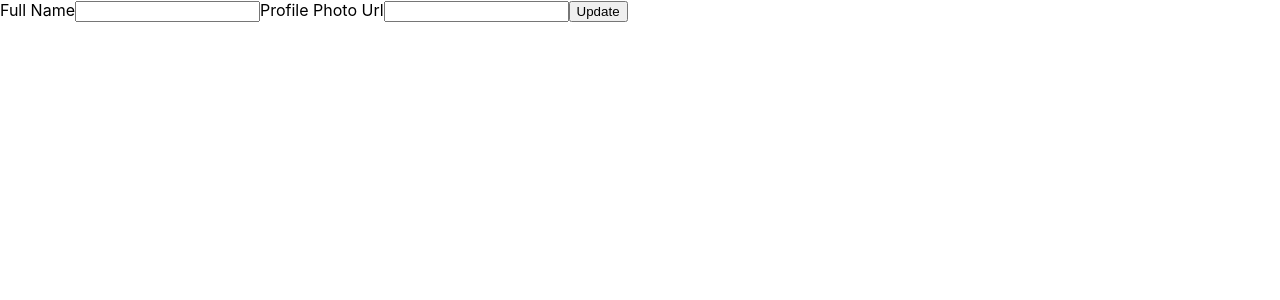
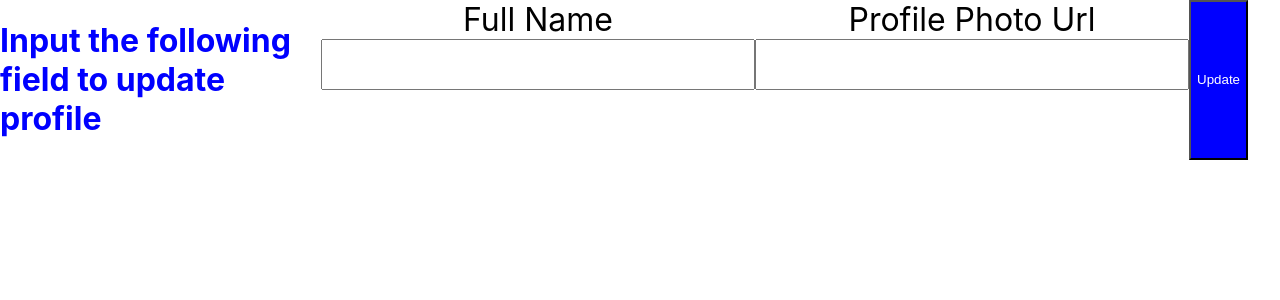
Before and after one commit to SanOP360/ExpenseTrackerApp, a React (Create React App) app: page /Profile in a window 1280 px wide. Shown: the top 300 px of the page. Built offline with nearby package versions, Linux system fonts and the light colour scheme; no server answers.

Commit message:
added get data

```diff
--- a/src/App.js
+++ b/src/App.js
@@ -2,9 +2,11 @@ import AuthForm from "./components/AuthForm";
 import { Routes, Route } from "react-router-dom";
 import Home from "./components/pages/Home";
 import Profile from "./components/pages/profileForm";
+import { AuthProvider } from "./components/store/AuthContext";
 
 function App() {
   return (
+    <AuthProvider>
       <div className="App">
         <Routes>
           <Route path="/Home" element={<Home />} />
@@ -12,6 +14,7 @@ function App() {
           <Route path="/Profile" element={<Profile />} />
         </Routes>
       </div>
+    </AuthProvider>
   );
 }
 
--- a/src/components/AuthForm.js
+++ b/src/components/AuthForm.js
@@ -1,6 +1,7 @@
-import React,{useState,useRef} from 'react'
+import React,{useState,useRef, useContext} from 'react'
 import { useNavigate } from 'react-router-dom';
 import classes from "./AuthForm.module.css";
+import AuthContext from './store/AuthContext';
 const AuthForm=()=>{
 
      const [isLoading, setIsLoading] = useState(false);
@@ -8,6 +9,7 @@ const AuthForm=()=>{
      const passwordInputRef = useRef();
      const navigate=useNavigate();
      const [isLogin,setIsLogin]=useState(false);
+     const ctx =useContext(AuthContext)
      const trigeractions=()=>{
         if(isLogin===false){
             setIsLogin(true);
@@ -54,6 +56,7 @@ const AuthForm=()=>{
          const data = await response.json();
          console.log('successfully created an account');
          console.log(data.idToken);
+         ctx.login(data.idToken)
          navigate('/Home')
 
 
--- a/src/components/pages/Profile.css
+++ b/src/components/pages/Profile.css
@@ -1,12 +1,72 @@
 .HereBtn{
     color:Green;
+    background-color: transparent;
+    font-size: 2rem;
+    border:none;cursor: pointer;
+
+}
+.HereBtn:hover{
+    color:rgba(0, 128, 0, 0.83);
+    font-size: 2.1rem;
+    border-bottom: 8px solid green;
 }
 
 .Home{
+    width: 100%;
     display: flex;
     flex-direction: column;
+    justify-content: center;
+
+}
+.Home h1{
+    text-align: center;
+}
+
+.Home section{
+    text-align: center;
 }
 
 .Home section p{
     font-size: 2rem;
 }
+
+/* Profile */
+
+
+.profileUpdataForm{
+    display: flex;
+    justify-content: space-between;
+
+}
+.profileUpdataForm h1{
+    color:blue;
+}
+
+
+
+.labelInput{
+    display: flex;
+    flex-direction: column;
+    align-items: center;
+}
+
+.labelInput label{
+    font-size: 2rem;
+}
+
+.labelInput input{
+    font-size: 2rem;
+    padding: 5px;
+}
+
+.profileUpdataForm button{
+    /* justify-content: center; */
+    background-color: blue;
+    /* height: 2rem; */
+    width: auto;
+    color:black;
+    color:white;
+    margin-right:2rem ;
+    cursor:pointer;
+
+}
--- a/src/components/pages/profileForm.js
+++ b/src/components/pages/profileForm.js
@@ -1,9 +1,51 @@
-import React, { useRef, useState } from "react";
+import React, { useRef, useState, useEffect, useContext } from "react";
+import "./Profile.css";
+import AuthContext from "../store/AuthContext";
 
 const Profile = () => {
-  const [isLoading, setIsLoading] = useState(false);
+  const [isLoading, setIsLoading] = useState(true);
   const nameInputRef = useRef();
   const photoInputRef = useRef();
+  const ctx = useContext(AuthContext);
+
+  useEffect(() => {
+
+    const fetchUserData = async () => {
+      const idToken = ctx.idToken;
+
+      try {
+        const response = await fetch(
+          `https://identitytoolkit.googleapis.com/v1/accounts:lookup?key=AIzaSyBOFTxkAWbMMSRNoWMlUi2BL2_lBXrV37A`, // Replace [API_KEY] with your API key
+          {
+            method: "POST",
+            body: JSON.stringify({
+              idToken,
+            }),
+            headers: {
+              "Content-type": "application/json",
+            },
+          }
+        );
+
+        if (!response.ok) {
+          const data = await response.json();
+          throw new Error(data.error?.message || "Failed to fetch user data");
+        }
+
+        const data = await response.json();
+        const userData = data.users[0];
+
+        nameInputRef.current.value = userData.displayName || "";
+        photoInputRef.current.value = userData.photoUrl || "";
+      } catch (err) {
+        alert(err.message);
+      } finally {
+        setIsLoading(false);
+      }
+    };
+
+    fetchUserData();
+  }, [ctx.idToken]);
 
   const submitHandler = async (e) => {
     e.preventDefault();
@@ -11,14 +53,16 @@ const Profile = () => {
     const enteredProfilePhotoUrl = photoInputRef.current.value;
 
     try {
+      const idToken = ctx.idToken;
+
       const response = await fetch(
-        "https://identitytoolkit.googleapis.com/v1/accounts:update?key=AIzaSyBOFTxkAWbMMSRNoWMlUi2BL2_lBXrV37A", // Replace with your API key
+        "https://identitytoolkit.googleapis.com/v1/accounts:update?key=AIzaSyBOFTxkAWbMMSRNoWMlUi2BL2_lBXrV37A",
         {
           method: "POST",
           body: JSON.stringify({
+            idToken,
             displayName: enteredName,
             photoUrl: enteredProfilePhotoUrl,
-            returnSecureToken: true,
           }),
           headers: {
             "Content-type": "application/json",
@@ -28,13 +72,10 @@ const Profile = () => {
 
       if (!response.ok) {
         const data = await response.json();
-        throw new Error(data.error?.message || "Authentication failed");
+        throw new Error(data.error?.message || "Failed to update profile");
       }
 
-      const data = await response.json();
-      console.log(data.idToken);
-      console.log(data.photoUrl);
-      console.log(data.displayName);
+      console.log("Profile updated successfully!");
     } catch (err) {
       alert(err.message);
     } finally {
@@ -43,14 +84,24 @@ const Profile = () => {
   };
 
   return (
-    <form>
-      <label htmlFor="Name">Full Name</label>
-      <input type="text" ref={nameInputRef} />
+    <form className="profileUpdataForm">
+      <h1>Input the following field to update profile</h1>
+      <div className="labelInput">
+        <label htmlFor="Name">Full Name</label>
+        <input type="text" ref={nameInputRef} />
+      </div>
 
-      <label htmlFor="Photo">Profile Photo Url</label>
-      <input type="url" ref={photoInputRef} />
+      <div className="labelInput">
+        <label htmlFor="Photo">Profile Photo Url</label>
+        <input type="url" ref={photoInputRef} />
+      </div>
 
-      <button onClick={submitHandler}>Update</button>
+      <button onClick={submitHandler} disabled={isLoading}>
+        {isLoading ? "Loading..." : "Update"}
+      </button>
+
+
+
     </form>
   );
 };
--- /dev/null
+++ b/src/components/store/AuthContext.js
@@ -0,0 +1,23 @@
+import { createContext, useState } from "react";
+
+const AuthContext = createContext();
+
+export const AuthProvider = ({ children }) => {
+  const [idToken, setIdToken] = useState(null);
+
+  const login = (token) => {
+    setIdToken(token);
+  };
+
+  const logout = () => {
+    setIdToken(null);
+  };
+
+  return (
+    <AuthContext.Provider value={{ idToken, login, logout }}>
+      {children}
+    </AuthContext.Provider>
+  );
+};
+
+export default AuthContext
```
Lines whose indentation alone changed are shown as unchanged.
